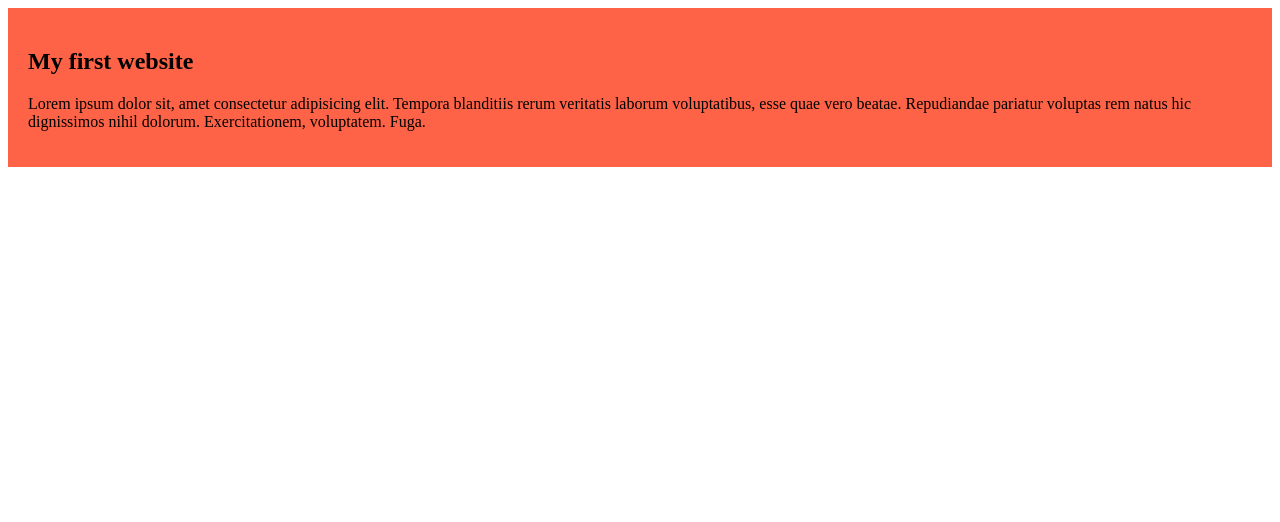
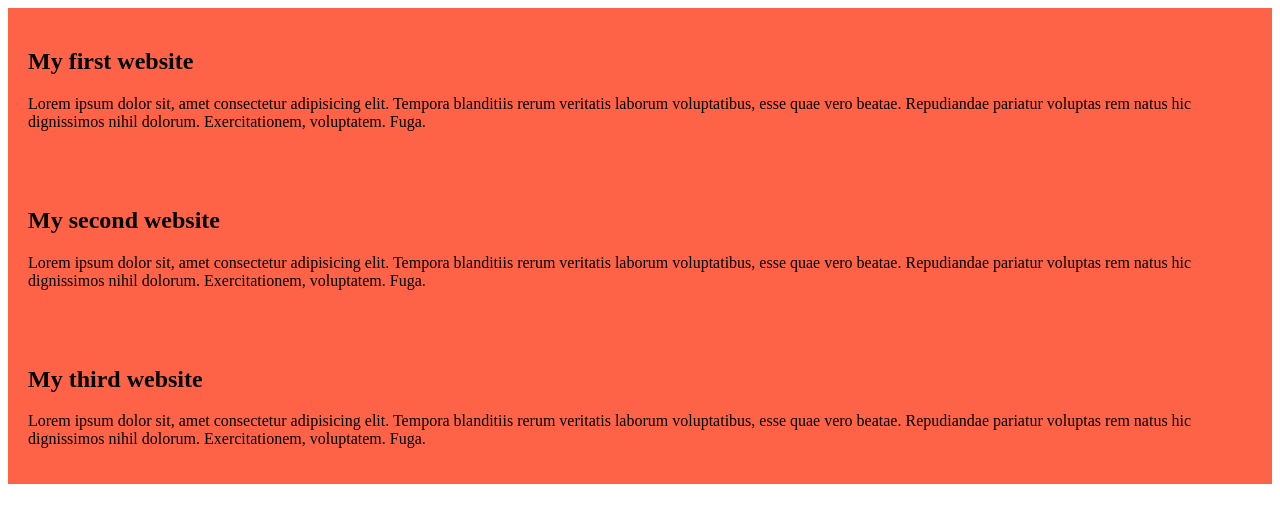
Before and after one commit to Javed003fr/my-simple-website, a plain HTML site: page index.html in a window 1280 px wide. Drawn offline with Linux system fonts and the light colour scheme.

Commit message:
added 2nd & 3rd div

```diff
--- a/index.html
+++ b/index.html
@@ -11,5 +11,13 @@
     <h2>My first website</h2>
     <p>Lorem ipsum dolor sit, amet consectetur adipisicing elit. Tempora blanditiis rerum veritatis laborum voluptatibus, esse quae vero beatae. Repudiandae pariatur voluptas rem natus hic dignissimos nihil dolorum. Exercitationem, voluptatem. Fuga.</p>
   </div>
+  <div>
+    <h2>My second website</h2>
+    <p>Lorem ipsum dolor sit, amet consectetur adipisicing elit. Tempora blanditiis rerum veritatis laborum voluptatibus, esse quae vero beatae. Repudiandae pariatur voluptas rem natus hic dignissimos nihil dolorum. Exercitationem, voluptatem. Fuga.</p>
+  </div>
+  <div>
+    <h2>My third website</h2>
+    <p>Lorem ipsum dolor sit, amet consectetur adipisicing elit. Tempora blanditiis rerum veritatis laborum voluptatibus, esse quae vero beatae. Repudiandae pariatur voluptas rem natus hic dignissimos nihil dolorum. Exercitationem, voluptatem. Fuga.</p>
+  </div>
 </body>
 </html>
```
